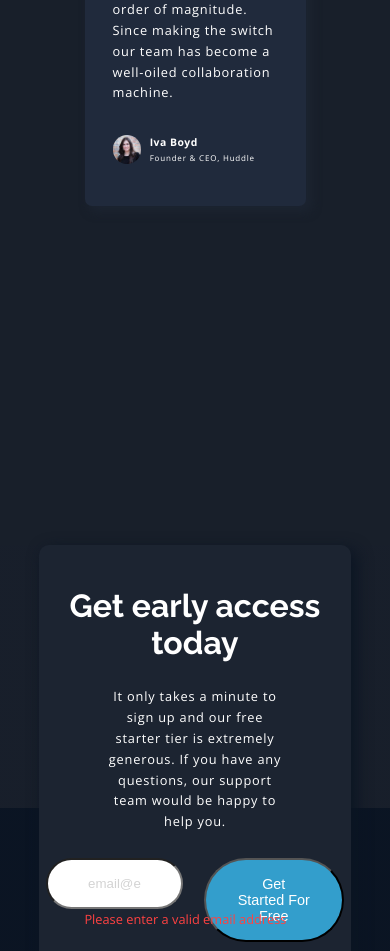
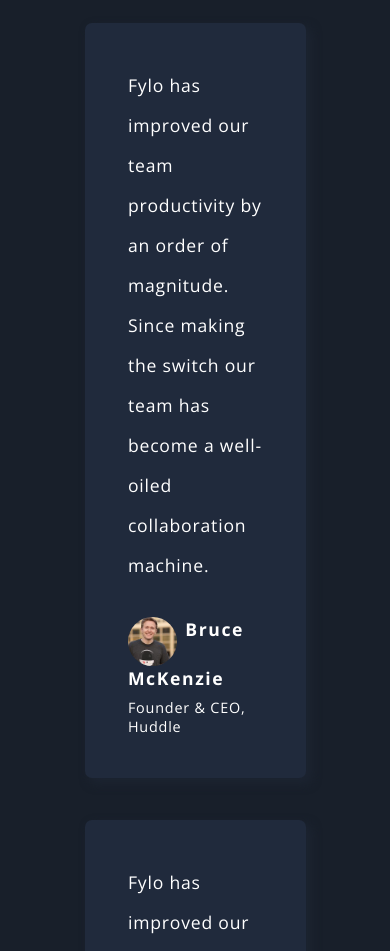
Before and after one commit to jskrnqwerty/frontend-mentor-fylo, a React (Vite) app: page / in a window 390 px wide. Shown: the part 6060-7011 px from the top of the page. Built offline with nearby package versions, Linux system fonts and the light colour scheme.

Commit message:
mobile testimonials

```diff
--- a/src/scss/components/_early-access.scss
+++ b/src/scss/components/_early-access.scss
@@ -66,4 +66,76 @@
       }
     }
   }
+
+  @media screen and (max-width: calc($mobile-screen + 100px) ) {
+    // background-image: linear-gradient($main-bg 60%, $footer-bg 40%);
+
+    .early-access {
+      // background-color: $intro-bg;
+      // max-width: 870px;
+      width: 90vw;
+      // margin: auto;
+      padding: 5em 0;
+      // border-radius: 10px;
+      // box-shadow: 5px 5px 15px 1px $footer-bg;
+
+      &_heading {
+        font-size: $mobile-subheading-size;
+      }
+
+      &_text {
+        padding: 2em 3rem;
+        font-size: $mobile-text-size;
+        // letter-spacing: 0.05rem;
+        line-height: $mobile-text-line-height;
+      }
+
+      &_form {
+        flex-direction: column;
+        padding: 0 8vw;
+        // display: flex;
+        // justify-content: center;
+        gap: 4em;
+        // padding-right: 0.5em;
+        // padding-left: 0.5em;
+
+        &_input {
+
+          &_field {
+            max-width: 100%;
+            width: 100%;
+            padding: 2rem 4rem;
+            font-size: $mobile-text-size - 0.5rem;
+            // border-radius: 50px;
+          }
+
+          &_field::placeholder {
+            // color: lightgray;
+          }
+
+          &_error {
+            // position: absolute;
+            // font-size: $text-size-8;
+            // color: $error;
+            // text-align: left;
+            margin-top: 0.5rem;
+            margin-left: 4rem;
+          }
+        }
+
+        &_button {
+          padding: 2rem 4rem;
+          font-size: $mobile-text-size;
+          // @extend %button;
+          // padding-right: 2rem;
+          // padding-left: 2rem;
+          // font-size: 0.9rem;
+        }
+
+        &_button:hover {
+          // @extend %button-hover;
+        }
+      }
+    }
 }
+}
--- a/src/scss/components/_testimonials.scss
+++ b/src/scss/components/_testimonials.scss
@@ -62,7 +62,7 @@
     // gap: 3em;
     // text-align: left;
     // position: relative;
-    margin-bottom: calc($block-bottom-margin + 11em);
+    margin-bottom: calc($block-bottom-margin + 10em);
 
     &_quotes-icon {
       // position: absolute;
@@ -75,21 +75,21 @@
     &_card {
       // z-index: 2;
       // background-color: $testimonial-bg;
-      // padding: 3em 2em;
+      padding: 3em 3.1em;
       // border-radius: 7px;
       // box-shadow: 5px 5px 10px 1px $intro-bg;
 
       &_statement {
         // margin-bottom: 2rem;
-        // font-size: $text-size-8;
+        font-size: $text-size-8 + 0.3rem;
         // letter-spacing: 0.05rem;
-        // line-height: 1.3rem;
+        line-height: $mobile-text-line-height;
       }
 
       &_author {
 
         &_photo {
-          // width: 1.8rem;
+          width: 3.5em;
           // float: left;
           // margin-right: 0.6em;
           // border-radius: 50%;
@@ -97,12 +97,14 @@
 
         &_name {
           // font-weight: 700;
-          // padding-bottom: 0.2rem;
+          padding-bottom: 0.5rem;
+          font-size: $text-size-8 + 0.3rem;
           // font-size: 0.65rem;
-          // letter-spacing: 0.03rem;
+          letter-spacing: 0.1rem;
         }
 
         &_designation {
+          font-size: 0.9rem;
           // font-size: 0.5rem;
           // letter-spacing: 0.05rem;
         }
--- a/src/scss/styles.css
+++ b/src/scss/styles.css
@@ -72,6 +72,40 @@
   padding-left: 2rem;
   font-size: 0.9rem;
 }
+@media screen and (max-width: 865px) {
+  .early-access-block .early-access {
+    width: 90vw;
+    padding: 5em 0;
+  }
+  .early-access-block .early-access_heading {
+    font-size: 2.2rem;
+  }
+  .early-access-block .early-access_text {
+    padding: 2em 3rem;
+    font-size: 1.75rem;
+    line-height: 2.5rem;
+  }
+  .early-access-block .early-access_form {
+    flex-direction: column;
+    padding: 0 8vw;
+    gap: 4em;
+  }
+  .early-access-block .early-access_form_input_field {
+    max-width: 100%;
+    width: 100%;
+    padding: 2rem 4rem;
+    font-size: 1.25rem;
+  }
+  .early-access-block .early-access_form_input_error {
+    margin-top: 0.5rem;
+    margin-left: 4rem;
+  }
+  .early-access-block .early-access_form_button {
+    padding: 2rem 4rem;
+    font-size: 1.75rem;
+  }
+}
+
 .explanation {
   display: grid;
   grid-template-columns: repeat(2, 25%);
@@ -394,12 +428,30 @@
   .testimonials {
     flex-direction: column;
     max-width: calc(90vw - 130px);
-    margin-bottom: calc(2vh + 12em + 11em);
+    margin-bottom: calc(2vh + 12em + 10em);
   }
   .testimonials_quotes-icon {
     width: 45px;
     top: -35px;
     left: 10px;
+  }
+  .testimonials_card {
+    padding: 3em 3.1em;
+  }
+  .testimonials_card_statement {
+    font-size: 1.1rem;
+    line-height: 2.5rem;
+  }
+  .testimonials_card_author_photo {
+    width: 3.5em;
+  }
+  .testimonials_card_author_name {
+    padding-bottom: 0.5rem;
+    font-size: 1.1rem;
+    letter-spacing: 0.1rem;
+  }
+  .testimonials_card_author_designation {
+    font-size: 0.9rem;
   }
 }
 
```
Also changed, not shown: 1 other file (tests, documents, lock files or other folders).
